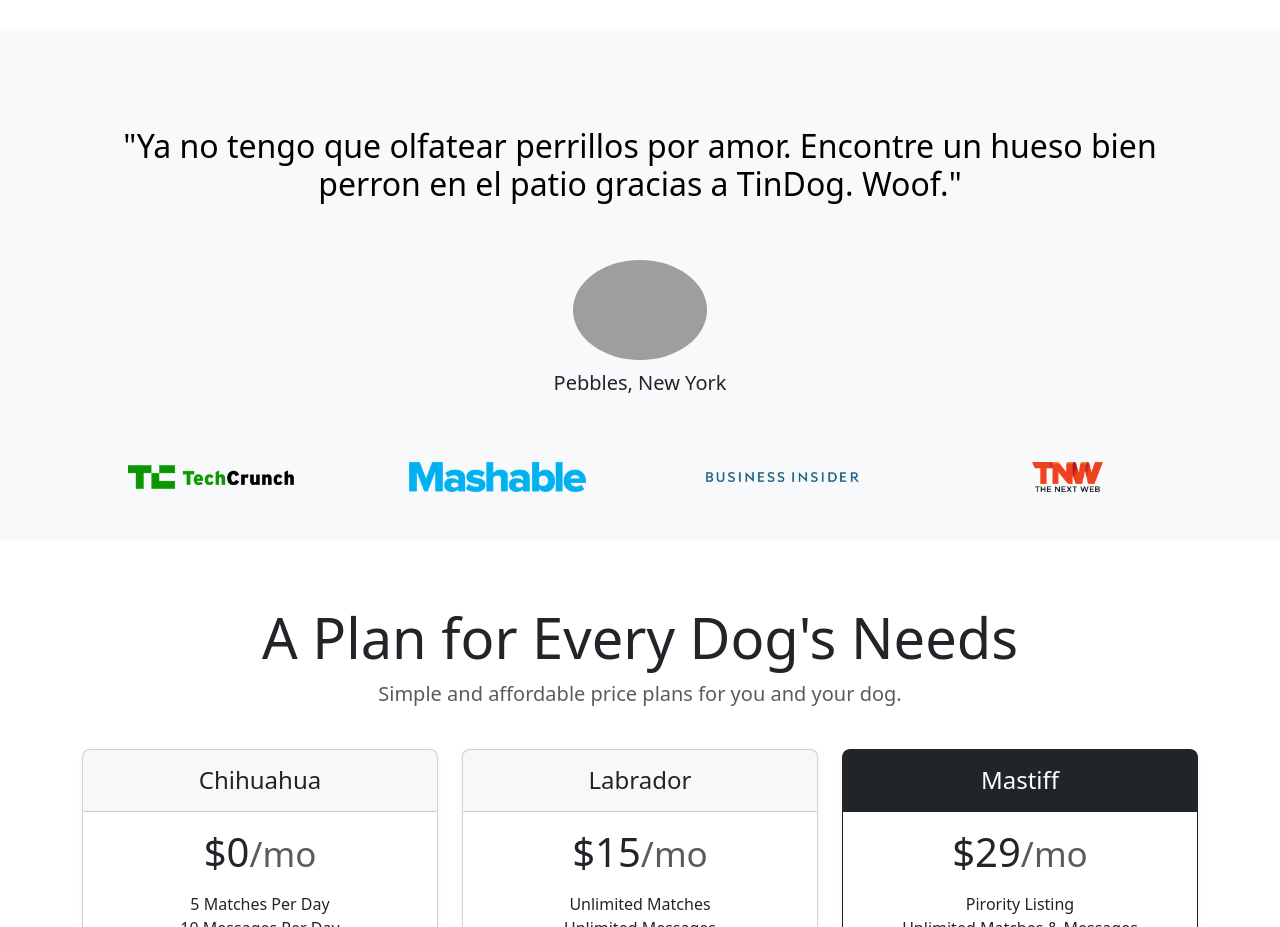
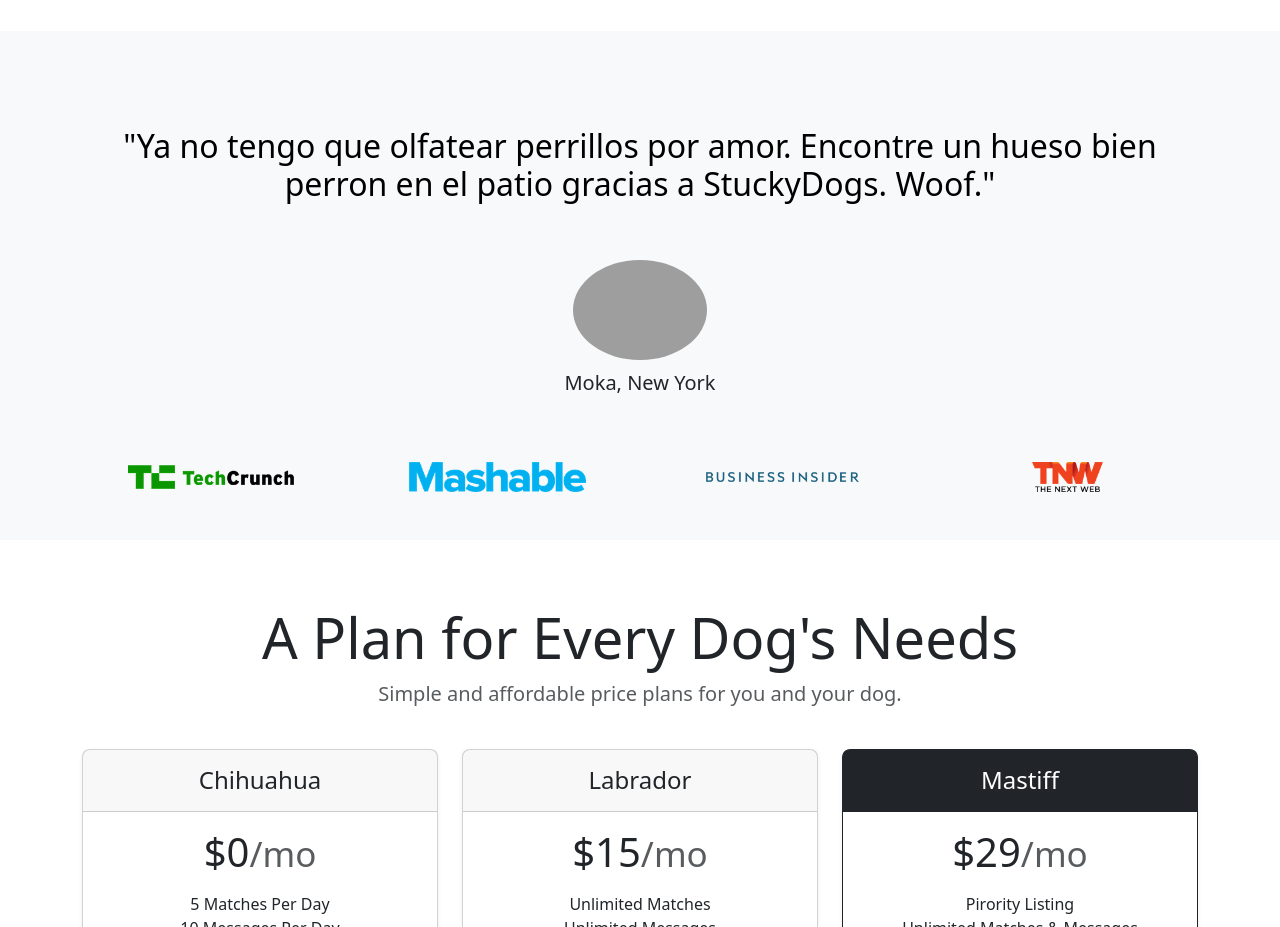
Before and after one commit to ADEZXV/portfolio-datingappdogs, a plain HTML site: page index.html in a window 1280 px wide. Shown: the part 1000-1927 px from the top of the page. Drawn offline with nearby package versions, Linux system fonts and the light colour scheme; grey boxes are pictures that could not be loaded.

Commit message:
index.html

```diff
--- a/index.html
+++ b/index.html
@@ -106,10 +106,10 @@
         <div class="container py-5">
           <h2 class="text-body-emphasis">"Ya no tengo que olfatear perrillos por amor. Encontre un hueso bien perron en el
             patio
-            gracias a TinDog. Woof."</h2>
+            gracias a StuckyDogs. Woof."</h2>
           <img class="profile-img mt-5" src="./images/mokacolmillitos.jpg" alt="dog image">
           <p class="col-lg-8 mx-auto lead mt-2">
-            Pebbles, New York
+            Moka, New York
           </p>
         </div>
 
```
